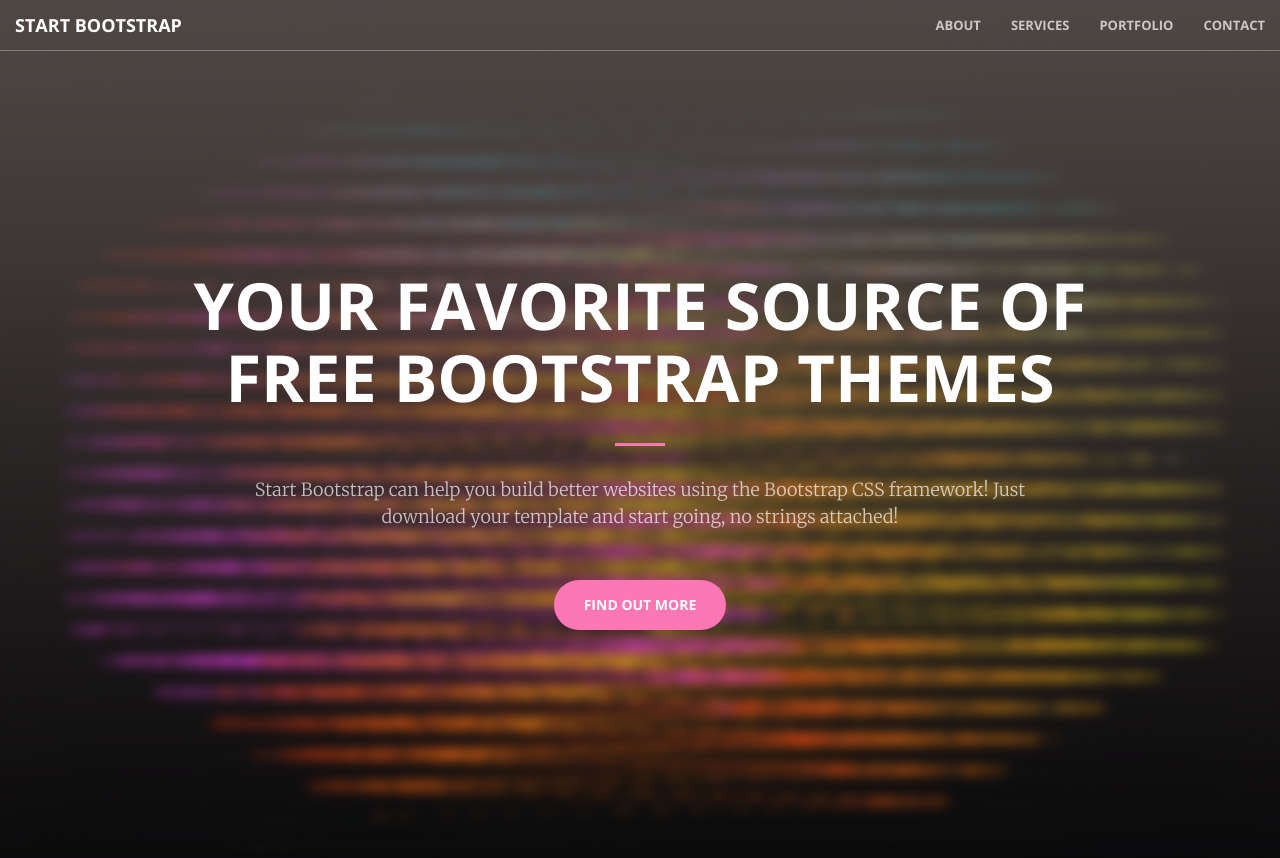
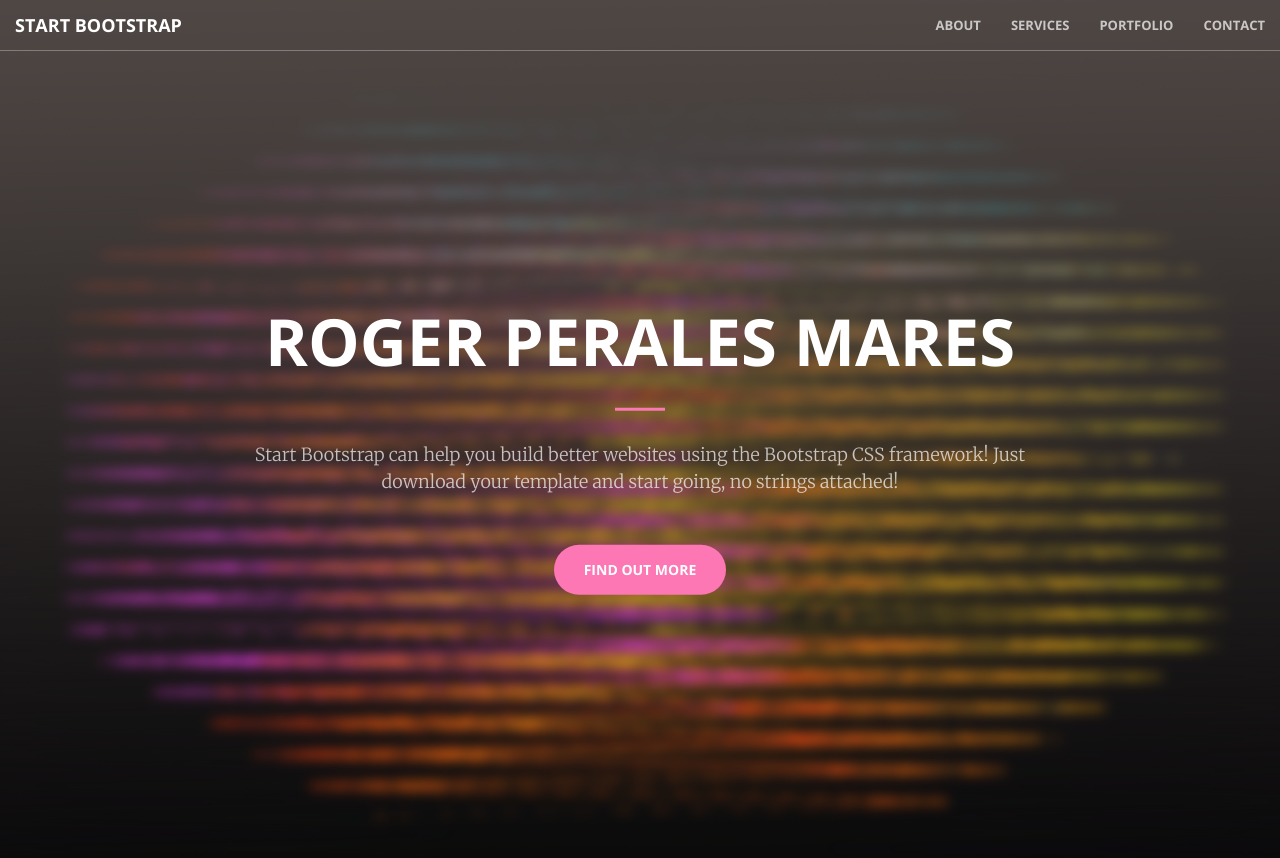
Before and after one commit to Ryuggha/ryuggha.github.io, a Jekyll site: the page built from index.html, in a window 1280 px wide and 900 px high. Shown: the top 858 px of the window. Built offline with Jekyll 4.4.1, drawn with Linux system fonts in a browser that asks for light colours.

```diff
--- a/_includes/header.html
+++ b/_includes/header.html
@@ -1,7 +1,7 @@
 <header>
     <div class="header-content">
         <div class="header-content-inner">
-            <h1>Your Favorite Source of Free Bootstrap Themes</h1>
+            <h1>Roger Perales Mares</h1>
             <hr>
             <p>Start Bootstrap can help you build better websites using the Bootstrap CSS framework! Just download your template and start going, no strings attached!</p>
             <a href="#about" class="btn btn-primary btn-xl page-scroll">Find Out More</a>
--- a/css/main.scss
+++ b/css/main.scss
@@ -11,13 +11,13 @@
 
 // $spacing-unit:     30px;
 
-// $text-color:       #111;
-// $background-color: #4f4744;
-// $brand-color:      #2BD1E3;
+$text-color:       #111;
+$background-color: #4f4744;
+$brand-color:      #2BD1E3;
 
-// $grey-color:       #828282;
-// $grey-color-light: lighten($grey-color, 40%);
-// $grey-color-dark:  darken($grey-color, 25%);
+$grey-color:       #828282;
+$grey-color-light: lighten($grey-color, 40%);
+$grey-color-dark:  darken($grey-color, 25%);
 
 // // Width of the content area
 // $content-width:    800px;
```
